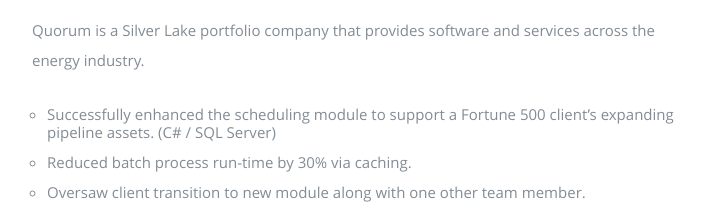
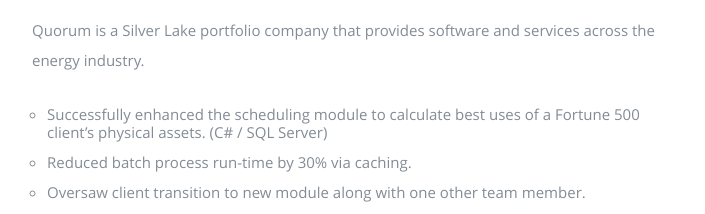
Before and after one commit to thatkaiguy/thatkaiguy.github.io, a plain HTML site: page index.html in a window 1280 px wide. Shown: the part 2106-2320 px from the top of the page, 373-1078 px from the left. Drawn offline with nearby package versions, Linux system fonts and the light colour scheme.

Commit message:
change resume point

```diff
--- a/index.html
+++ b/index.html
@@ -196,7 +196,7 @@
                   <p>
                     Quorum is a Silver Lake portfolio company that provides software and services across the energy industry.
                     <ul id="resume-list">
-                      <li>Successfully enhanced the scheduling module to support a Fortune 500 client’s expanding pipeline assets. (C# / SQL Server)</li>
+                      <li>Successfully enhanced the scheduling module to calculate best uses of a Fortune 500 client’s physical assets. (C# / SQL Server) </li>
                       <li>Reduced batch process run-time by 30% via caching.</li>
                       <li>Oversaw client transition to new module along with one other team member.</li>
                     </ul>
```
